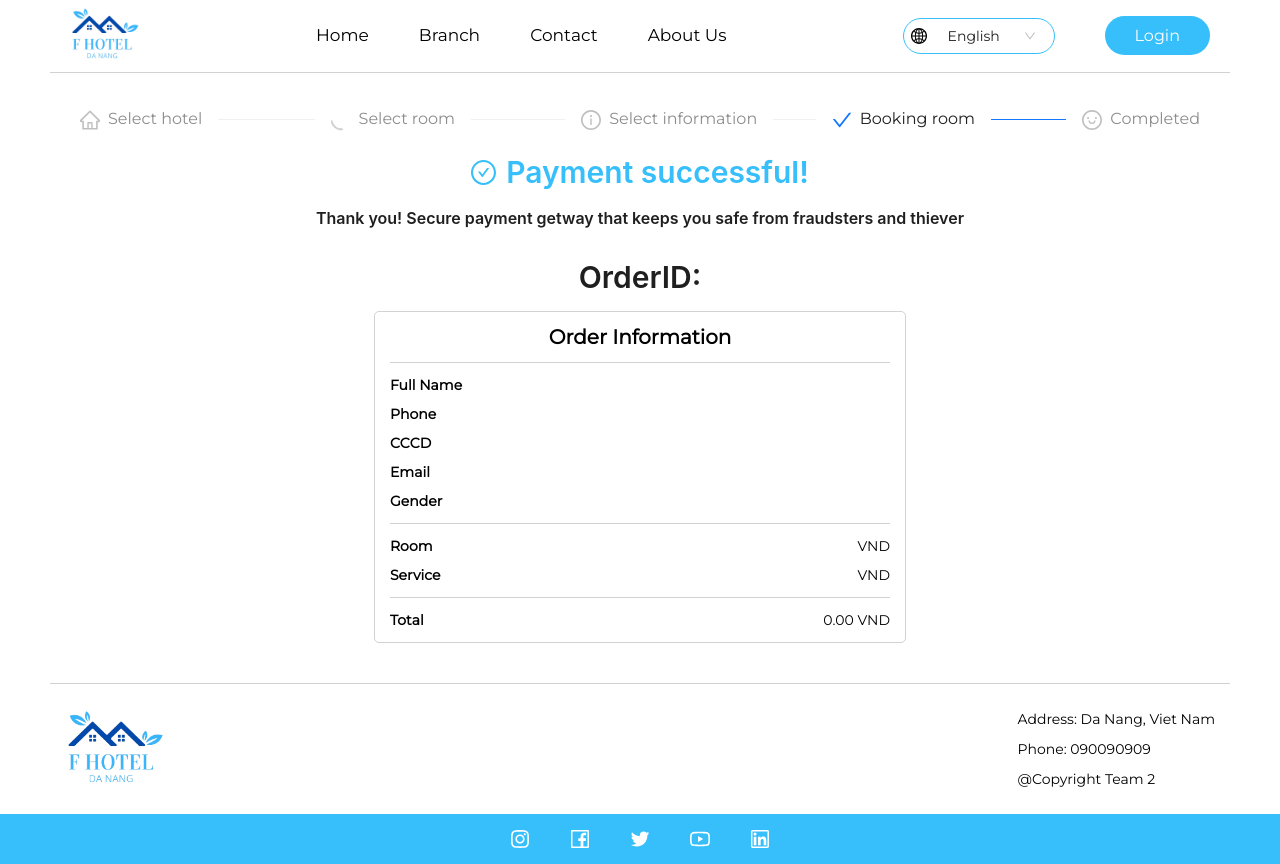
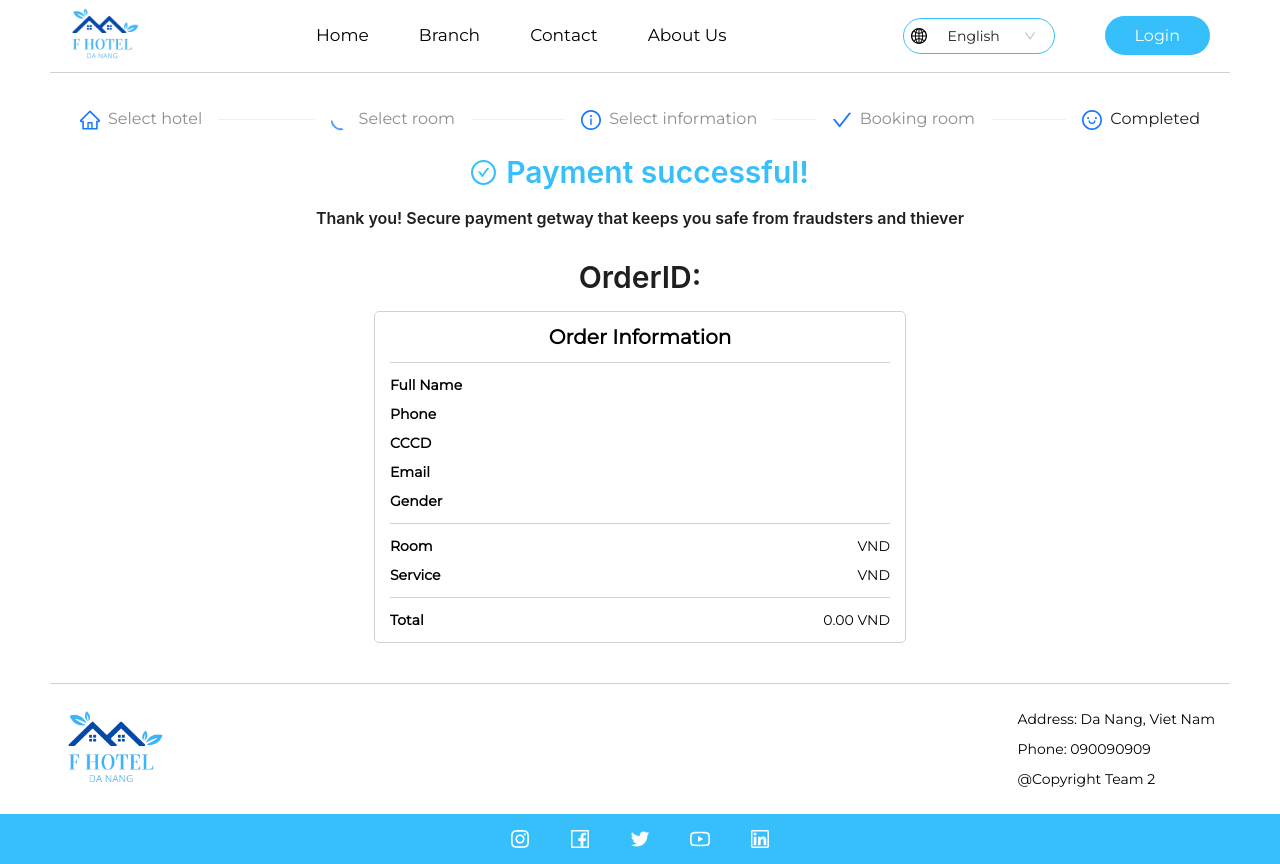
Before and after one commit to HoangTB/Mock_FE, a React (Create React App) app: page /booking/completed in a window 1280 px wide. Built offline with nearby package versions, Linux system fonts and the light colour scheme.

Commit message:
update:update step by step

```diff
--- a/src/components/step-by-step/index.tsx
+++ b/src/components/step-by-step/index.tsx
@@ -1,9 +1,21 @@
 import React from 'react';
 import { HomeOutlined, InfoCircleOutlined, CheckOutlined, SmileOutlined, LoadingOutlined } from '@ant-design/icons';
 import { Steps } from 'antd';
+import { Link, useLocation } from 'react-router-dom';
 import styles from './style.module.css';
 
 const StepByStep = () => {
+  const location = useLocation();
+
+  // Kiểm tra đường dẫn hiện tại và đặt trạng thái cho mỗi bước dựa trên đó
+  const getStatus = (path: any) => {
+    if (location.pathname === path) {
+      return 'finish';
+    } else {
+      return 'wait';
+    }
+  };
+
   return (
     <Steps
       responsive
@@ -13,28 +25,28 @@ const StepByStep = () => {
       items={[
         {
           title: 'Select hotel',
-          status: 'wait',
-          icon: <HomeOutlined className={styles.icon} />,
+          status: getStatus('/'),
+          icon: <Link to="/"><HomeOutlined className={styles.icon} /></Link>,
         },
         {
           title: 'Select room',
-          status: 'wait',
-          icon: <LoadingOutlined className={styles.icon} />,
+          status: getStatus('/rooms/1'),
+          icon: <Link to="/rooms/1"><LoadingOutlined className={styles.icon} /></Link>,
         },
         {
           title: 'Select information',
-          status: 'wait',
-          icon: <InfoCircleOutlined className={styles.icon} />,
+          status: getStatus('/booking'),
+          icon: <Link to="/booking"><InfoCircleOutlined className={styles.icon} /></Link>,
         },
         {
           title: 'Booking room',
-          status: 'finish',
-          icon: <CheckOutlined className={styles.icon} />,
+          status: getStatus('/booking/1'),
+          icon: <Link to="/booking/1"><CheckOutlined className={styles.icon} /></Link>,
         },
         {
           title: 'Completed',
-          status: 'wait',
-          icon: <SmileOutlined className={styles.icon} />,
+          status: getStatus('/booking/completed'),
+          icon: <Link to="/booking/completed"><SmileOutlined className={styles.icon} /></Link>,
         },
       ]}
     />
```
